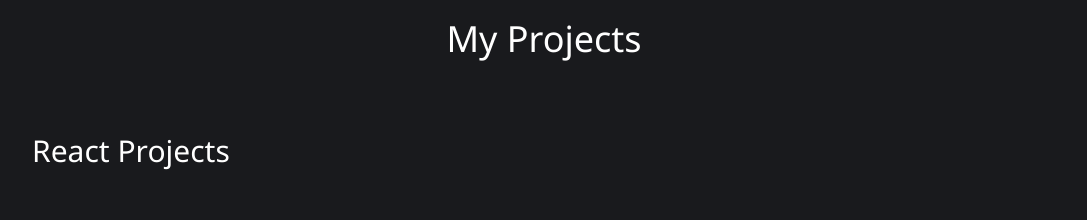
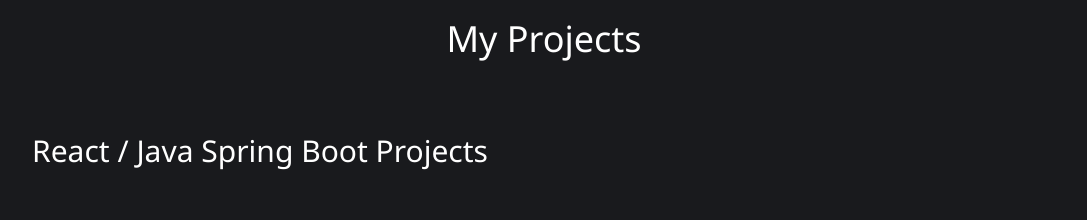
Before and after one commit to prabhu543/Project-Portfolio, a plain HTML site: page index.html in a window 1280 px wide. Shown: the part 2220-2440 px from the top of the page, without its empty margins (96-1183 px from the left). Drawn offline with nearby package versions, Linux system fonts and the light colour scheme.

Commit message:
updated c4p path

```diff
--- a/index.html
+++ b/index.html
@@ -146,7 +146,7 @@
             <div class="container">
                 <h1 class="sub-title">My Projects</h1>
                 <br>
-                <h2>React Projects</h2>
+                <h2>React / Java Spring Boot Projects</h2>
 
                 <!-- <h2 style="text-align: left;">Web development Projects</h2> -->
                 <div class="work-list">
```
